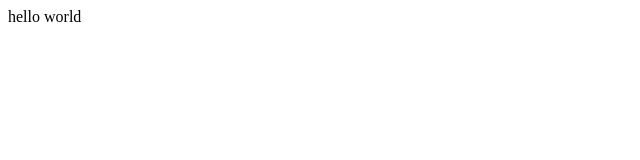
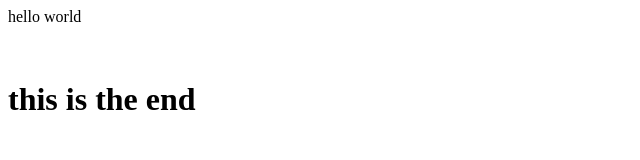
Before and after one commit to Suhel-ali/demo1, a plain HTML site: page index.html in a window 1280 px wide. Shown: the whole page, without its empty margins (0-640 px from the left). Drawn offline with Linux system fonts and the light colour scheme.

Commit message:
added new line

```diff
--- a/index.html
+++ b/index.html
@@ -1 +1,3 @@
 <p>hello world</p>
+<br>
+ <h1>this is the end </h1>
```
